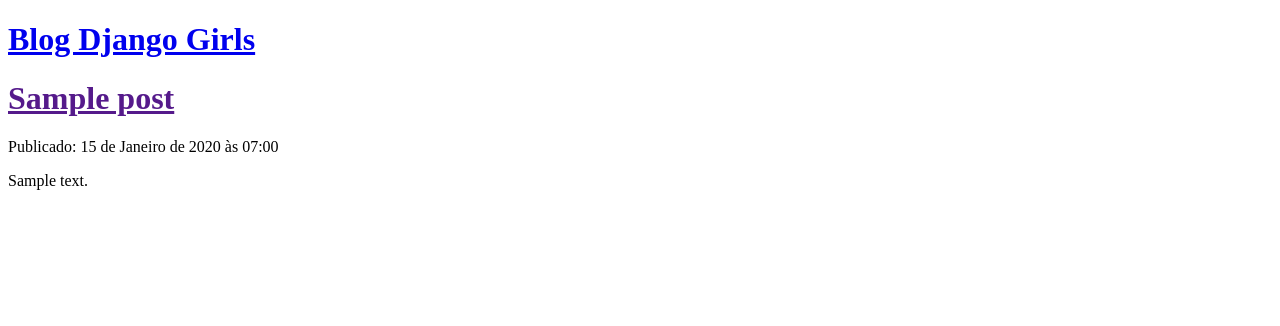
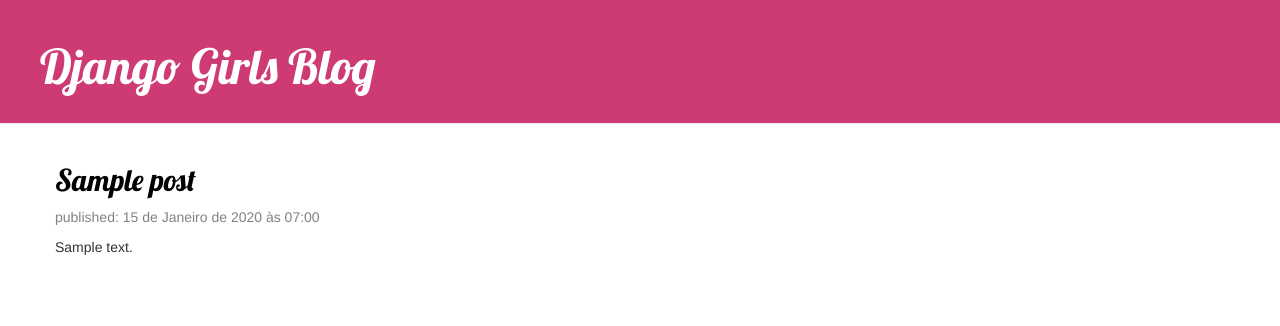
Before and after one commit to MonicaAlvesP/django-girls, a Django app: page / in a window 1280 px wide. Shown: the top 326 px of the page. Run offline with Django 5.2, Linux system fonts and the light colour scheme; tables that the repository leaves empty hold one stand-in row (values such as "Sample post"); some libraries are stand-ins or nearby versions.

Commit message:
add style

```diff
--- /dev/null
+++ b/blog/static/css/blog.css
@@ -0,0 +1,46 @@
+.page-header {
+  background-color: #ce3a73;
+  margin-top: 0;
+  padding: 20px 20px 20px 40px;
+}
+
+.page-header h1, .page-header h1 a, .page-header h1 a:visited, .page-header h1 a:active {
+  color: #ffffff;
+  font-size: 36pt;
+  text-decoration: none;
+}
+
+.content {
+  margin-left: 40px;
+}
+
+h1, h2, h3, h4 {
+  font-family: 'Lobster', cursive;
+}
+
+.date {
+  color: #828282;
+}
+
+.save {
+  float: right;
+}
+
+.post-form textarea, .post-form input {
+  width: 100%;
+}
+
+.top-menu, .top-menu:hover, .top-menu:visited {
+  color: #ffffff;
+  float: right;
+  font-size: 26pt;
+  margin-right: 20px;
+}
+
+.post {
+  margin-bottom: 70px;
+}
+
+.post h2 a, .post h2 a:visited {
+  color: #000000;
+}
--- a/blog/templates/blog/post_list.html
+++ b/blog/templates/blog/post_list.html
@@ -1,24 +1,33 @@
-<!DOCTYPE html>
-<html lang="pt-BR">
+{% load static %}
+<html>
 
   <head>
-    <meta charset="UTF-8">
-    <meta name="viewport" content="width=device-width, initial-scale=1.0">
-    <title>Blog Django Girls</title>
+    <title>Django Girls blog</title>
+    <link rel="stylesheet" href="//maxcdn.bootstrapcdn.com/bootstrap/3.2.0/css/bootstrap.min.css">
+    <link rel="stylesheet" href="//maxcdn.bootstrapcdn.com/bootstrap/3.2.0/css/bootstrap-theme.min.css">
+    <link href="//fonts.googleapis.com/css?family=Lobster&subset=latin,latin-ext" rel="stylesheet" type="text/css">
+    <link rel="stylesheet" href="{% static 'css/blog.css' %}">
   </head>
 
   <body>
-    <div>
-      <h1><a href="/">Blog Django Girls</a></h1>
+    <div class="page-header">
+      <h1><a href="/">Django Girls Blog</a></h1>
     </div>
-
-    {% for post in posts %}
-    <div>
-      <h1><a href="">{{ post.title }}</a></h1>
-      <p>Publicado: {{ post.published_date }}</p>
-      <p>{{ post.text|linebreaksbr }}</p>
+    <div class="content container">
+      <div class="row">
+        <div class="col-md-8">
+          {% for post in posts %}
+          <div class="post">
+            <h2><a href="">{{ post.title }}</a></h2>
+            <div class="date">
+              <p>published: {{ post.published_date }}</p>
+            </div>
+            <p>{{ post.text|linebreaksbr }}</p>
+          </div>
+          {% endfor %}
+        </div>
+      </div>
     </div>
-    {% endfor %}
   </body>
 
 </html>
```
Also changed, not shown: mysite/settings.py (+5 -13 lines).
